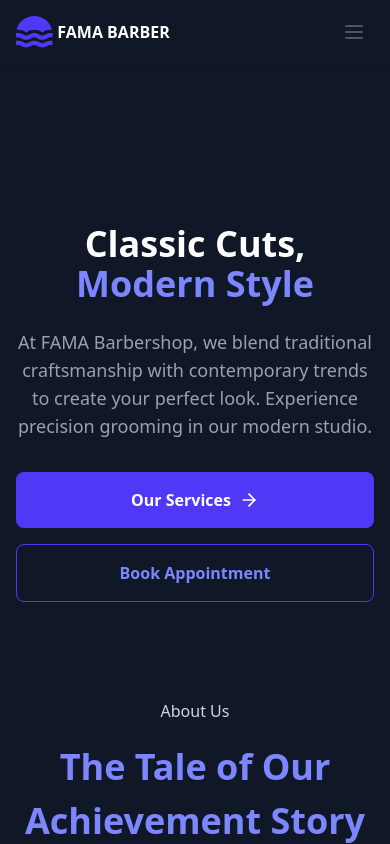
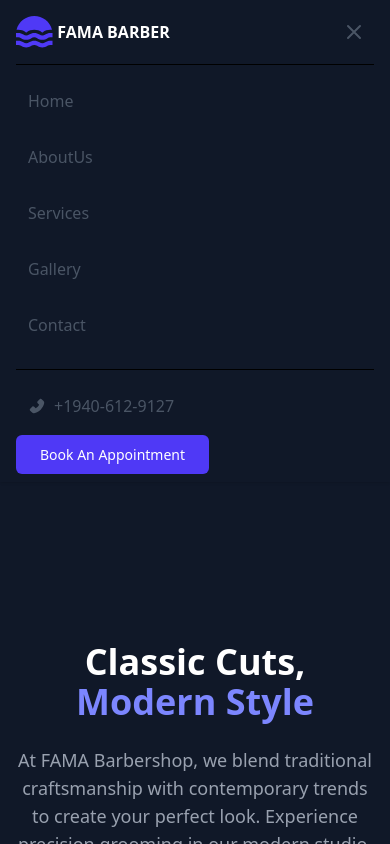
Before and after one commit to kancherish/FamaBarberLandingPage, a React (Vite) app: page / in a window 390 px wide. Both pictures are taken after a click on the button 354 px from the left and 32 px from the top of the page. Shown: the top 844 px of the page. Built offline with nearby package versions, Linux system fonts and the light colour scheme.

Commit message:
mor ui fixes

```diff
--- a/src/components/Header.jsx
+++ b/src/components/Header.jsx
@@ -95,7 +95,7 @@ export default function Header() {
                             {['Home', 'AboutUs', 'Services', 'Gallery', 'Contact'].map((item) => (
                                 <a
                                     key={item}
-                                    onClick={setIsMenuOpen(false)}
+                                    onClick={()=>setIsMenuOpen(false)}
                                     href={"#"+item}
                                     className="text-gray-600 dark:text-gray-300 hover:text-indigo-600 dark:hover:text-indigo-400 px-3 py-2"
                                 >
```
